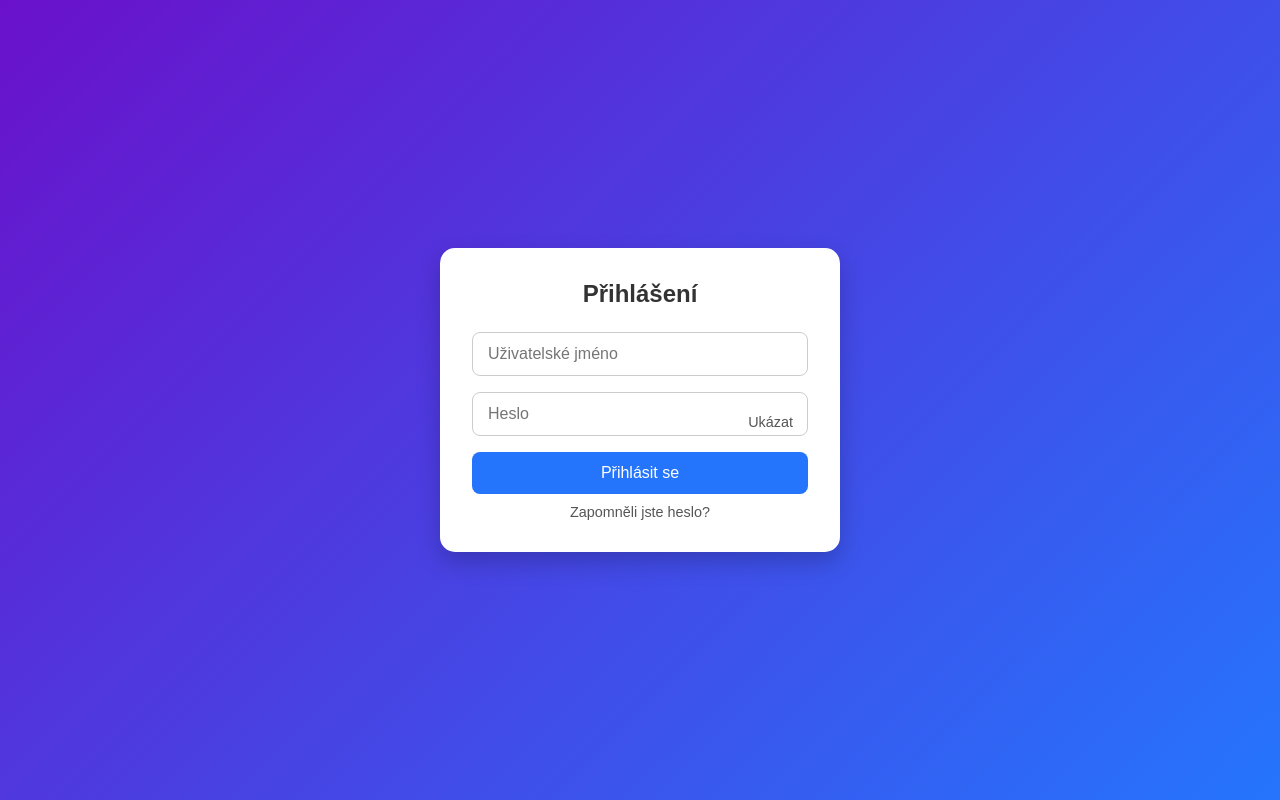
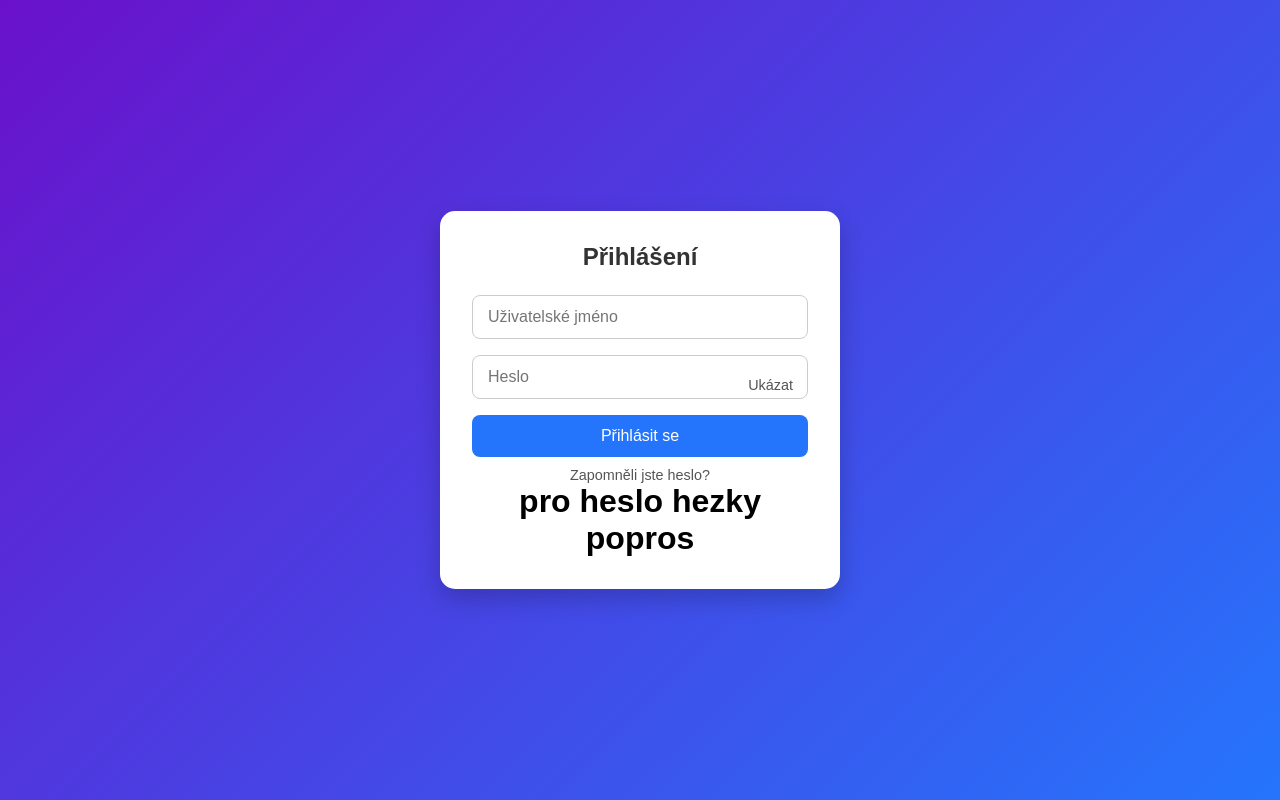
Before and after one commit to tobiawspac/login-page, a plain HTML site: page index.html in a window 1280 px wide. Drawn offline with Linux system fonts and the light colour scheme.

Commit message:
Add heading for password request section

```diff
--- a/index.html
+++ b/index.html
@@ -105,6 +105,7 @@
             <button type="submit">Přihlásit se</button>
             <a href="#" class="forgot">Zapomněli jste heslo?</a>
         </form>
+        <h1>pro heslo hezky popros</h1>
     </div>
 
     <script>
```
